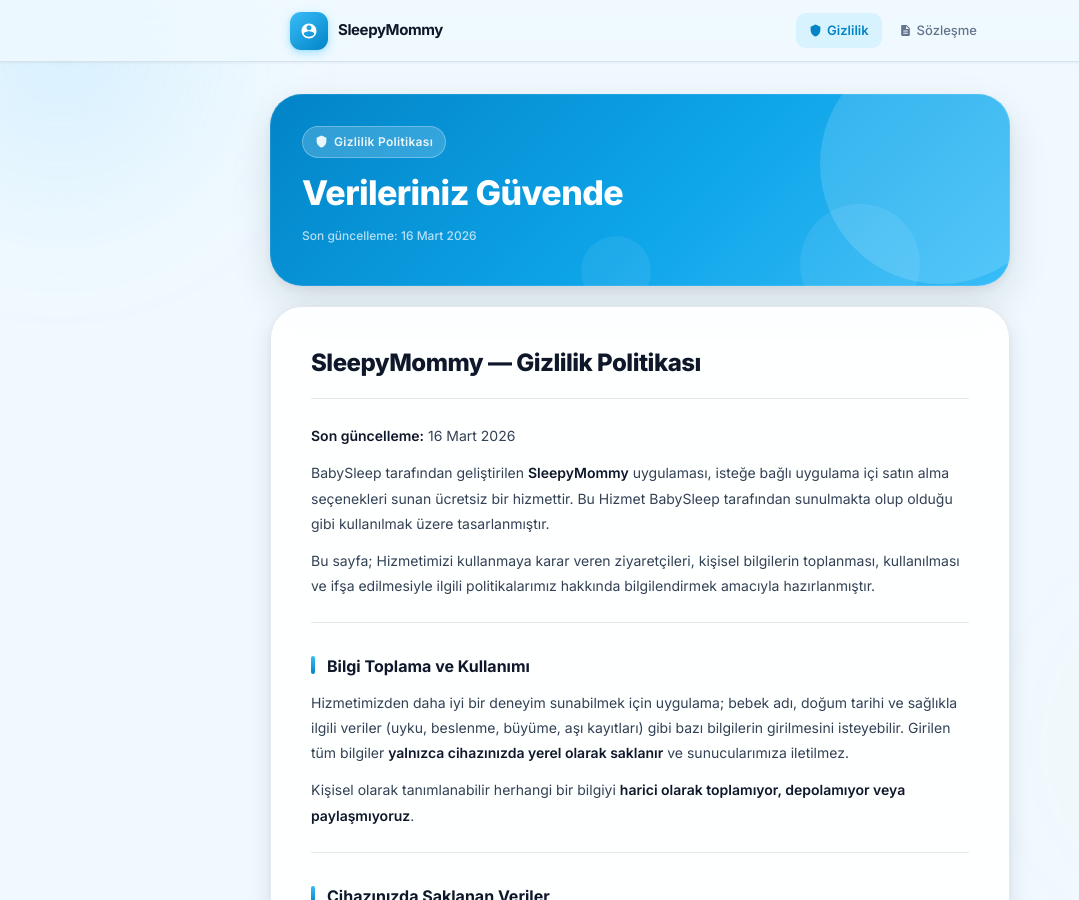
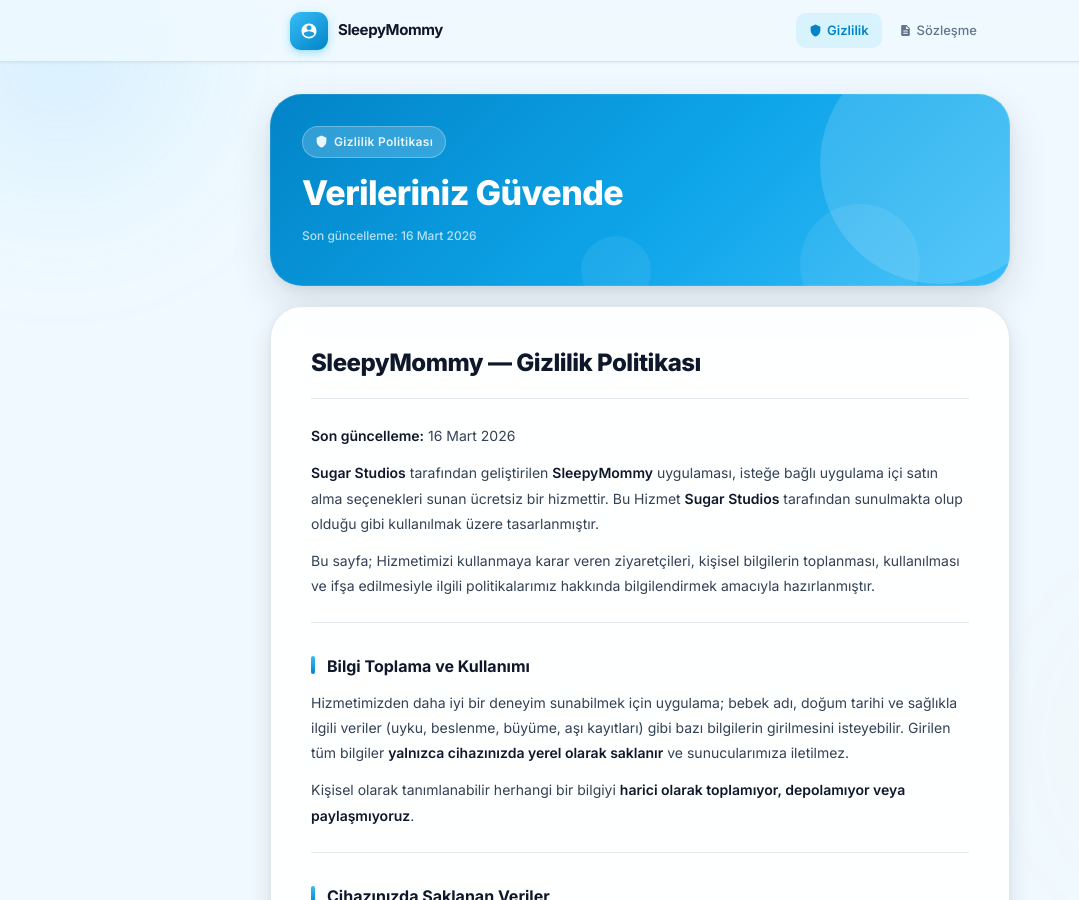
Before and after one commit to generalster/sleepymommy-policy, a Jekyll site: the page built from privacy-policy.md, in a window 1280 px wide and 900 px high. Shown: the whole window, without its empty margins (0-1079 px from the left). Built offline with Jekyll 4.4.1, drawn with Linux system fonts in a browser that asks for light colours.

Commit message:
Update developer name from BabySleep to Sugar Studios

```diff
--- a/privacy-policy.md
+++ b/privacy-policy.md
@@ -8,7 +8,7 @@
 
 **Son güncelleme:** 16 Mart 2026
 
-BabySleep tarafından geliştirilen **SleepyMommy** uygulaması, isteğe bağlı uygulama içi satın alma seçenekleri sunan ücretsiz bir hizmettir. Bu Hizmet BabySleep tarafından sunulmakta olup olduğu gibi kullanılmak üzere tasarlanmıştır.
+**Sugar Studios** tarafından geliştirilen **SleepyMommy** uygulaması, isteğe bağlı uygulama içi satın alma seçenekleri sunan ücretsiz bir hizmettir. Bu Hizmet **Sugar Studios** tarafından sunulmakta olup olduğu gibi kullanılmak üzere tasarlanmıştır.
 
 Bu sayfa; Hizmetimizi kullanmaya karar veren ziyaretçileri, kişisel bilgilerin toplanması, kullanılması ve ifşa edilmesiyle ilgili politikalarımız hakkında bilgilendirmek amacıyla hazırlanmıştır.
 
```
